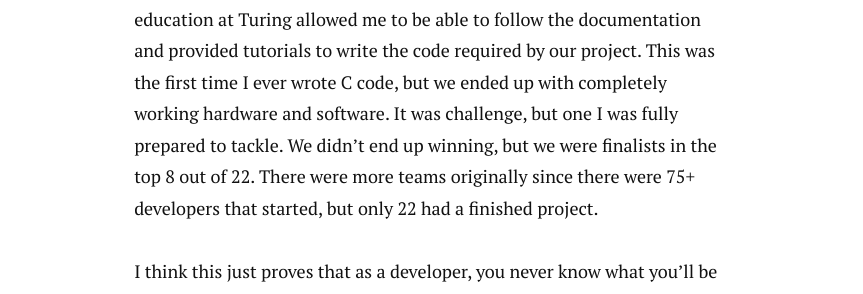
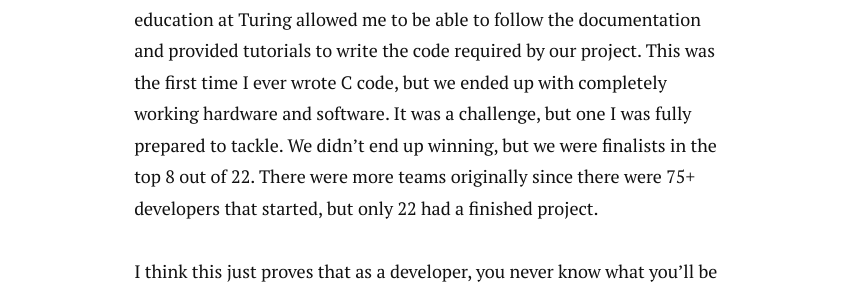
Before and after one commit to tleskin/tleskin.github.io, a Jekyll site: the page built from _posts/2015-07-17-learning-how-to-learn.md, in a window 1280 px wide and 900 px high, scrolled down 1676 px. Shown: the part 379-673 px from the top of the window, without its empty margins (208-1071 px from the left). Built offline with Jekyll 4.4.1, drawn with Linux system fonts in a browser that asks for light colours; nearby versions of some CDN libraries; Markdown is read by kramdown in place of the engine named in the settings; some of the changed text lies outside the part shown.

```diff
--- a/_posts/2015-07-17-learning-how-to-learn.md
+++ b/_posts/2015-07-17-learning-how-to-learn.md
@@ -13,7 +13,7 @@ how to learn.
 
 The place where I saw these skills coming into play the most were this past weekend when I participated in the [Pebble Rocks Boulder](http://www.pebblerocksboulder.com) hackathon with several other Turing students and alumni as well as another engineer who works locally in Boulder. PRB was a 48-hour hackathon held at Galvanize Boulder where teams had to come up with an idea and implement it. They were encouraged to hack hardware using Pebble Time smartwatches, newly-released smartstraps, arduinos and more, as well as create software to accompany it and use 3D printers to create anything else needed. After deliberating for a long time, our team settled on a project that we ended up calling [TurnaKit](https://www.hackster.io/teamturing/turnakit). Although we worked iteratively, we ended up with smart turn signals for your bicycle. We developed two smartwatch apps, one that could allow you to turn on the signals manually from the Pebble Time once it was connected to the dock on the bicycle and another that once a destination was set, it would provide turn-by-turn directions for the rider as well as automatically turn on the turn signals within 50 feet of a turn.
 
-We came into the hackathon thinking we knew some JavaScript and would be fine since the Pebble development team allows you to write apps in either C or JavaScript, but it ended up that to be able to write apps that interact with the new smartstrap hardware, you had to use C. My education at Turing allowed me to be able to follow the documentation and provided tutorials to write the code required by our project. This was the first time I ever wrote C code, but we ended up with completely working hardware and software. It was challenge, but one I was fully prepared to tackle. We didn't end up winning, but we were finalists in the top 8 out of 22. There were more teams originally since there were 75+ developers that started, but only 22 had a finished project.
+We came into the hackathon thinking we knew some JavaScript and would be fine since the Pebble development team allows you to write apps in either C or JavaScript, but it ended up that to be able to write apps that interact with the new smartstrap hardware, you had to use C. My education at Turing allowed me to be able to follow the documentation and provided tutorials to write the code required by our project. This was the first time I ever wrote C code, but we ended up with completely working hardware and software. It was a challenge, but one I was fully prepared to tackle. We didn't end up winning, but we were finalists in the top 8 out of 22. There were more teams originally since there were 75+ developers that started, but only 22 had a finished project.
 
 I think this just proves that as a developer, you never know what you'll be doing from day to day, but if you can think logically and know how to learn and constantly teach yourself new skills, you will always be successful.
 
```
